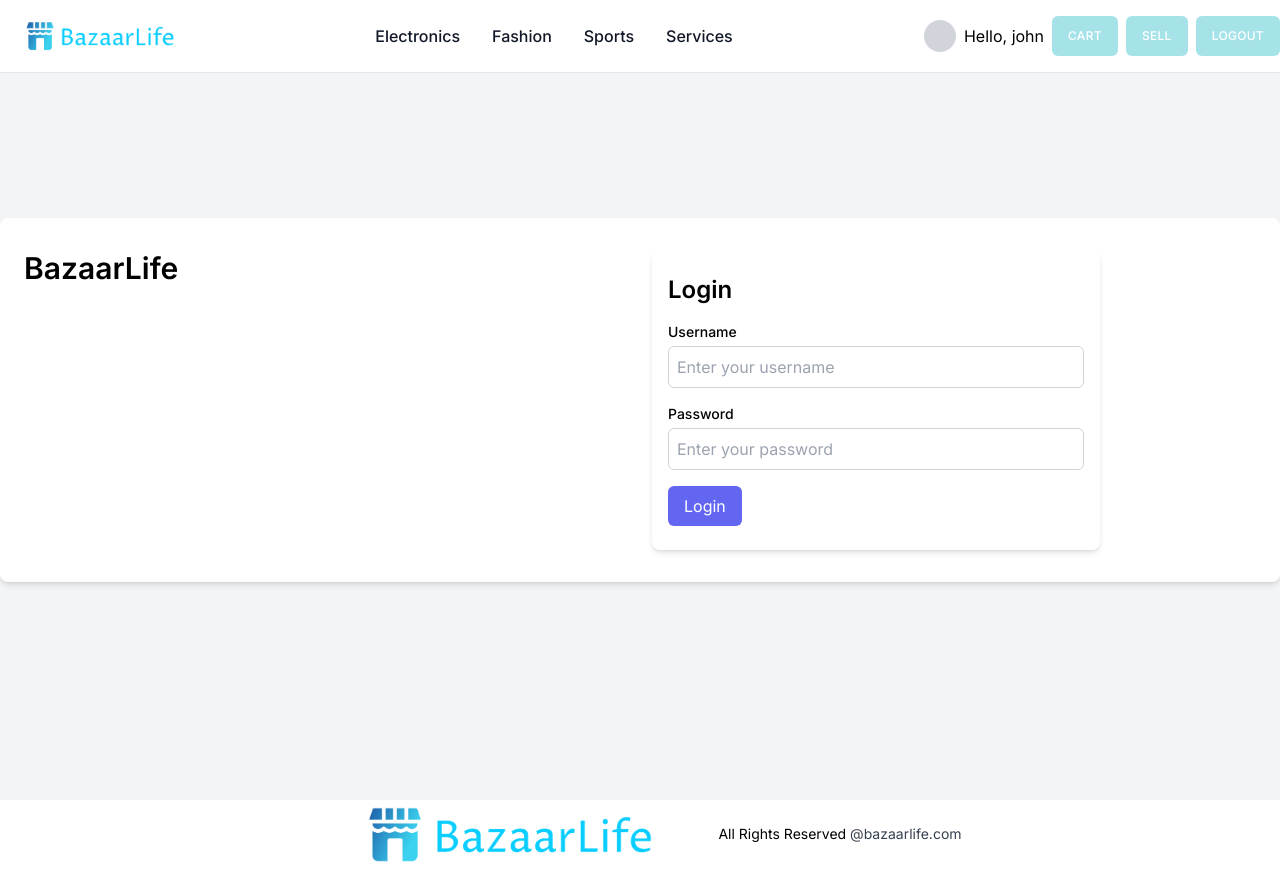
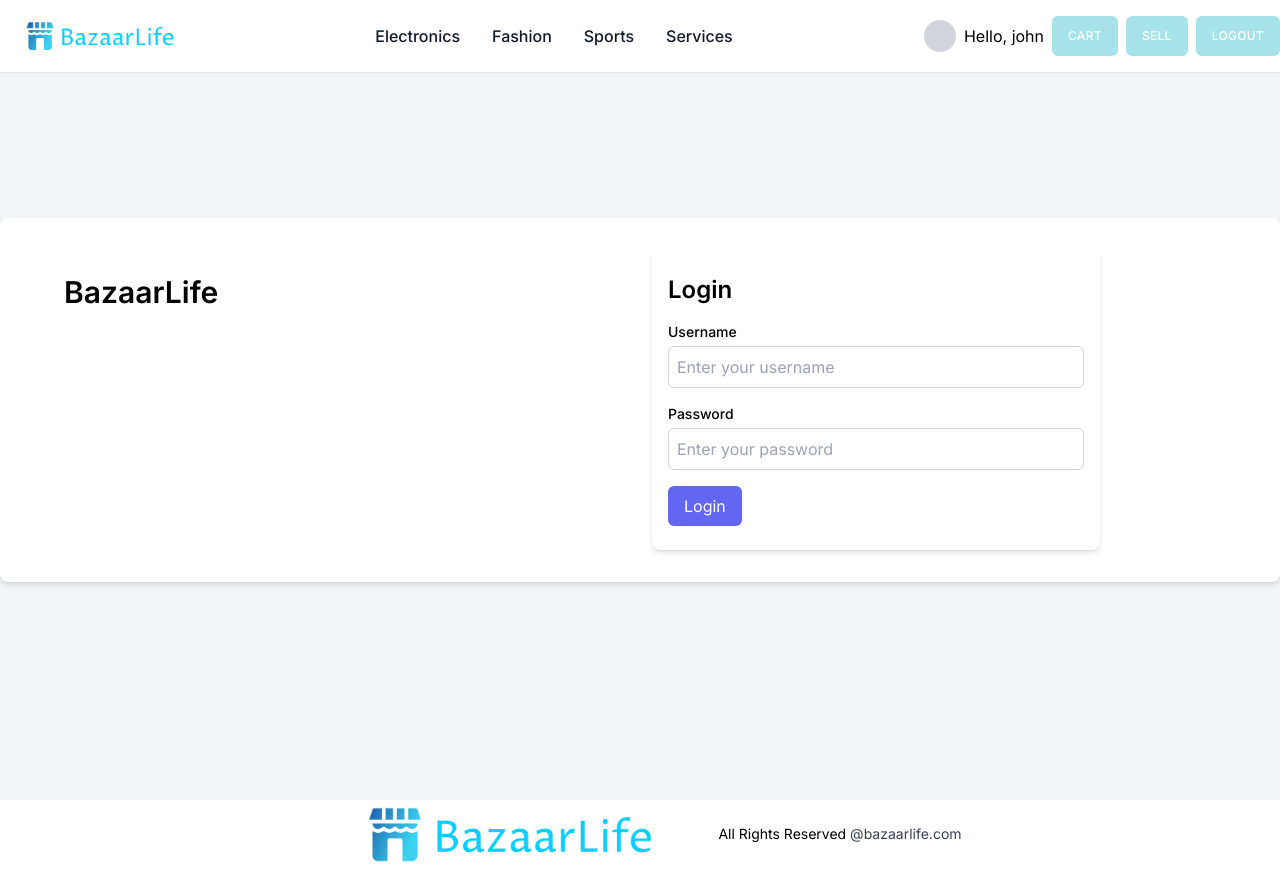
Before and after one commit to Pocolops/bazaarlife, a Next.js app: page /login in a window 1280 px wide. Built offline with nearby package versions, Linux system fonts and the light colour scheme.

Commit message:
login page

```diff
--- a/app/login/page.tsx
+++ b/app/login/page.tsx
@@ -3,7 +3,9 @@ export default function LogIn() {
       <div className="min-h-screen flex items-center justify-center bg-gray-100">
       <div className="max-w-screen-xl w-full mx-auto grid grid-cols-2 gap-6 px-6 py-8 bg-white rounded-lg shadow-md">
         <div className="col-span-1">
-          <h1 className="text-3xl font-semibold" style={{color:'black'}}>BazaarLife</h1>
+          <div className="pt-6 pl-10">
+            <h1 className="text-3xl font-semibold" style={{color:'black'}}>BazaarLife</h1>
+          </div>
         </div>
         <div className="col-span-1">
           <div className="max-w-md w-full px-4 py-6 bg-white rounded-lg shadow-md">
```
